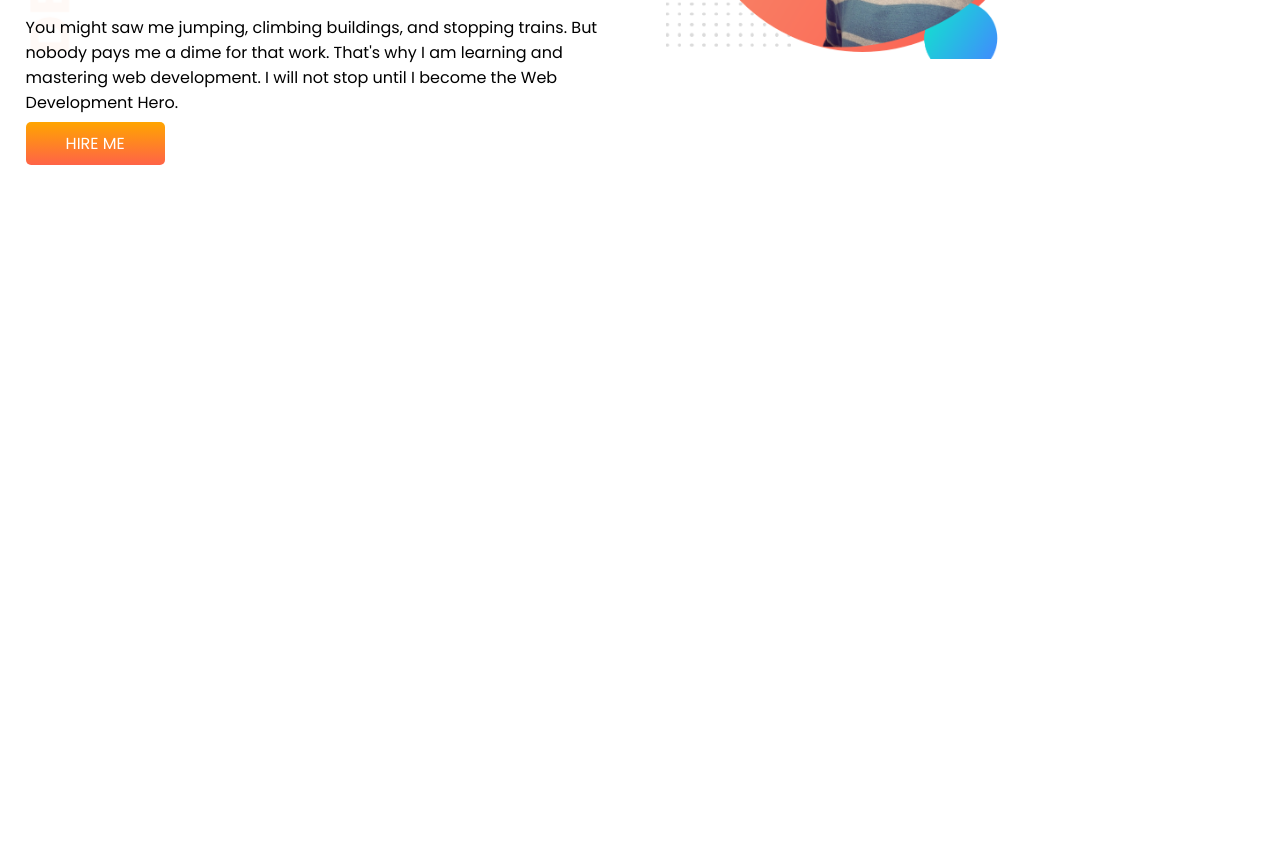
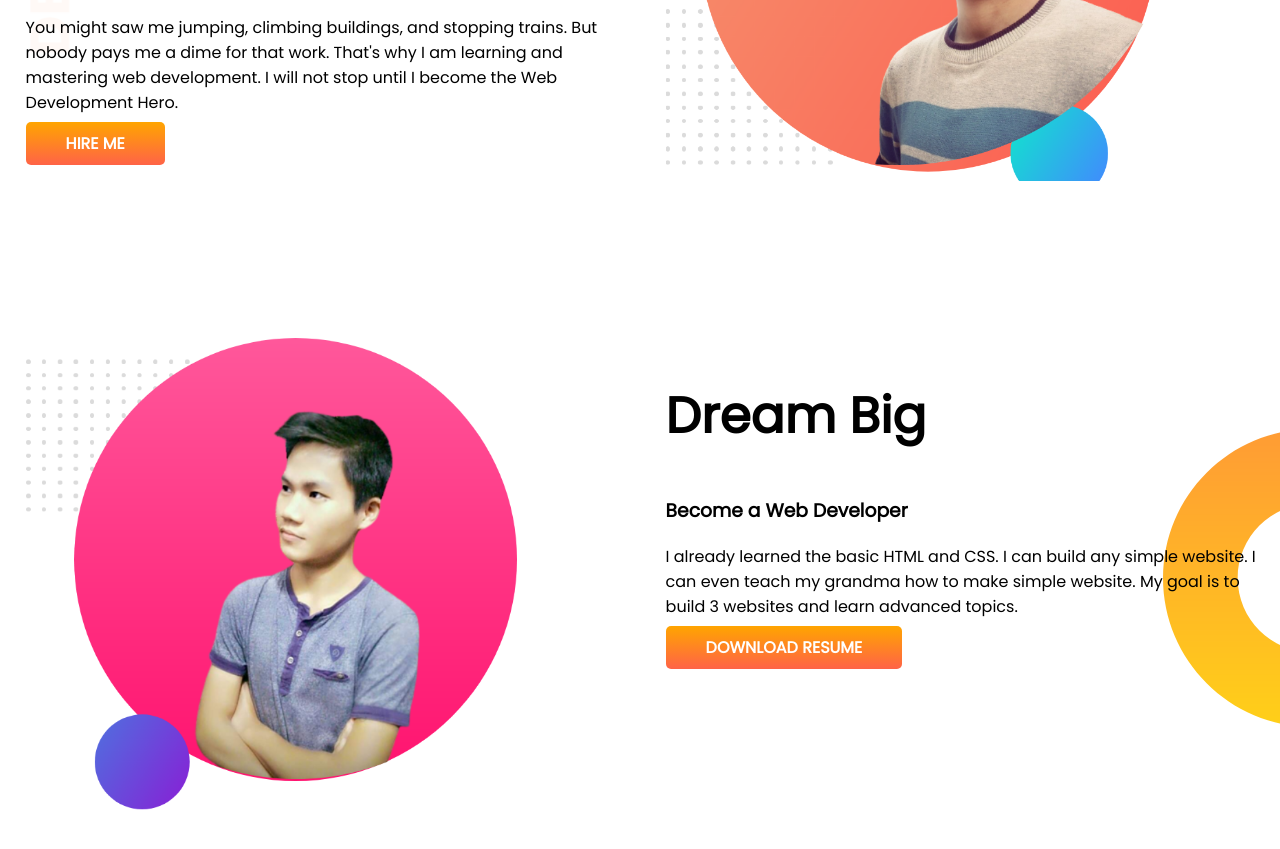
Before and after one commit to SupayanOfficial/developer-portfolio, a plain HTML site: page index.html in a window 1280 px wide. Shown: the part 307-1156 px from the top of the page. Before the commit the page ends 800 px from the top, so only its background shows below. Drawn offline with Linux system fonts and the light colour scheme.

Commit message:
dream added

```diff
--- a/index.html
+++ b/index.html
@@ -20,13 +20,26 @@
             <h3>Building Climber and Train Stopper</h3>
 
             <p>You might saw me jumping, climbing buildings, and stopping trains. But nobody pays me a dime for that
-                work. That's why I am learning and mastering web development. I will not stop until I become the Web
+         work. That's why I am learning and mastering web development. I will not stop until I become the Web
                 Development Hero.</p>
-            <a class="link-button" target="_blank" href="https://www.linkedin.com/in/supayan-chakma-498508258/">HIRE ME</a>
+            <a class="link-button" target="_blank" href="https://www.linkedin.com/in/supayan-chakma-498508258/">HIRE
+                ME</a>
         </div>
 
         <div class="half-width"><img src="images/my-bg.png" alt=""></div>
     </section>
+
+    <section id="mid-banner">
+        <div class="half-width">
+            <img src="images/me-bg2.png" alt="me">
+        </div>
+        <div class="half-width">
+            <h1>Dream Big</h1>
+            <h3>Become a Web Developer</h3>
+            <p>I already learned the basic HTML and CSS. I can build any simple website. I can even teach my grandma how to make simple website. My goal is to build 3 websites and learn advanced topics.</p>
+            <a class="link-button" href="">DOWNLOAD RESUME</a>
+        </div>
+    </section>
 </body>
 
 </html>
--- a/style.css
+++ b/style.css
@@ -1,10 +1,14 @@
+body{
+    font-family: 'Poppins', sans-serif;
+    margin: 0;
+}
+section{
+   display: flex;
+   margin-bottom: 150px;
+}
 #top-banner{
     background-image: url(images/top-banner.png);
     background-repeat: no-repeat;
-}
-body{
-    font-family: 'Poppins', sans-serif;
-    margin: 0;
 }
 h1{
    font-size: 50px;
@@ -12,21 +16,24 @@ h1{
 .orange-color{
     color: orange;
 }
-section{
-    display: flex;
-}
 .half-width{
     width: 50%;
     padding-left: 2%;
 }
 .half-width img{
-    width: 60%;
+    width: 80%;
 }
 .link-button{
     text-decoration: none;
     background-image: linear-gradient(orange, tomato);
     padding: 10px 40px;
     color: white;
-    font-weight: 400;
+    font-weight: 700;
     border-radius: 5px;
 }
+
+#mid-banner{
+    background-image: url(images/dream-bg.png);
+    background-repeat: no-repeat;
+    background-position: right;
+}
```
Also changed, not shown: images/me-bg2.png (added).
